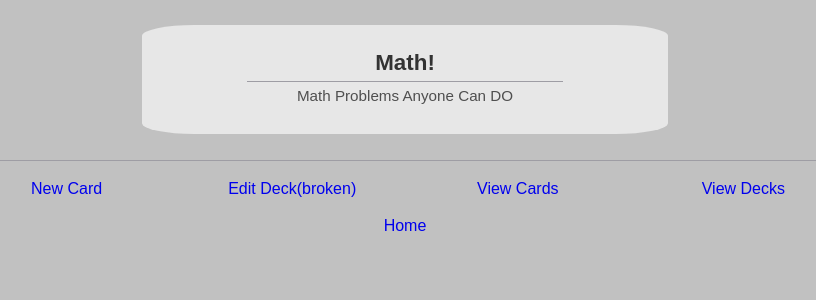
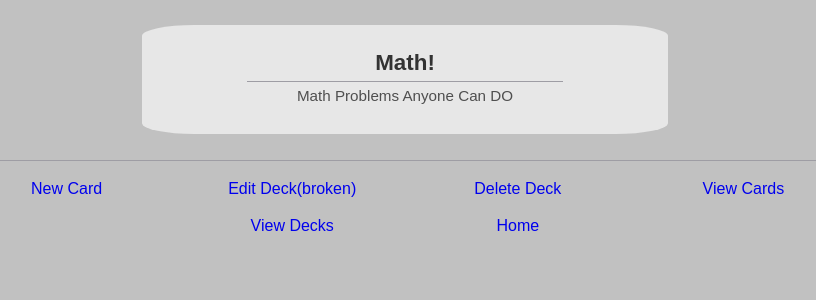
Before and after one commit to Momentum-Team-19/django-duplex-the-code-breakers, a Django app: page /deck/detail/1 in a window 1280 px wide. Shown: the part 100-400 px from the top of the page, without its empty margins (235-1051 px from the left). Run offline with Django 4.2, Linux system fonts and the light colour scheme; a user stored in the database is signed in; data comes from the database, SQL or seed files in the repository; both versions use the stored data as it was after the commit.

Commit message:
cards list broken

```diff
--- a/config/urls.py
+++ b/config/urls.py
@@ -25,9 +25,10 @@ urlpatterns = [
     path("", views.homepage, name="homepage"),
     path("accounts/", include("registration.backends.simple.urls")),
     path('decks/new', views.create_deck, name='create_deck'),
-    path('card/new', views.create_card, name='create_card'),
+    path('card/new/<int:pk>', views.create_card, name='create_card'),
     path('decks/list', views.decks_list, name='list_decks'),
     path('deck/detail/<int:pk>', views.deck_details, name='deck_details'),
     path('cards/list/<int:pk>', views.cards_list, name='list_cards'),
     path('card/detail/<int:pk>', views.card_details, name='card_details'),
+    path('deck/delete/<int:pk>', views.deck_details, name='deck_delete'),
 ]
--- a/flashcards/templates/card_details.html
+++ b/flashcards/templates/card_details.html
@@ -22,8 +22,8 @@
                 <div class="titleBox">
                     <p class="titleText">Prompt: {{ card.prompt }}</h1>
                 </div>
-                <div class="descBox">
-                    <p class="descText">Answer: {{ card.answer }}</p>
+                <div>
+                    <p class="descText"></p>
                 </div>
             </div>
         </div>
--- a/flashcards/templates/deck_details.html
+++ b/flashcards/templates/deck_details.html
@@ -31,11 +31,14 @@
 
     <div class="footerContainer">
         <div class="footerOptions">
-            <a class="footerOption" href="{% url 'create_card' %}">
+            <a class="footerOption" href="{% url 'create_card' deck.pk %}">
                 <p class="footerOptionText">New Card</p>
             </a>
             <a class="footerOption" href="{% url 'list_decks' %}">
                 <p class="footerOptionText">Edit Deck(broken)</p>
+            </a>
+            <a class="footerOption" href="{% url 'deck_delete' deck.pk %}">
+                <p class="footerOptionText">Delete Deck</p>
             </a>
             <a class="footerOption" href="{% url 'list_cards' deck.pk %}">
                 <p class="footerOptionText">View Cards</p>
--- a/flashcards/templates/create_deck.html
+++ b/flashcards/templates/edit_deck.html
@@ -8,12 +8,12 @@
     <link rel="stylesheet" href="{% static 'style.css' %}">
     <link rel="stylesheet" href="{% static 'stylefx.css' %}">
     <link rel="shortcut icon" href="#">
-    <title>{% if logged_in %}Logout{% else %}Login{% endif %}</title>
+    <title>{% if form.instance.pk %}Edit Deck{% else %}New Deck{% endif %}</title>
 </head>
 
 <body>
     <header>
-        <h1 class="pageName">Make New Deck of Flashcards</h1>
+        <h1 class="pageName">{% if form.instance.pk %}Edit Deck{% else %}New Deck{% endif %}</h1>
     </header>
 
     <div class="createContainer">
--- a/flashcards/views.py
+++ b/flashcards/views.py
@@ -23,19 +23,20 @@ def create_deck(request):
             return redirect('list_decks')
     else:
         form = DeckForm()
-    return render(request, "create_deck.html", {'form': form})
+    return render(request, "edit_deck.html", {'form': form})
 
 
 @login_required
-def create_card(request):
+def create_card(request, pk):
+    deck = get_object_or_404(Deck, pk=pk)
     if request.method == 'POST':
         form = CardForm(request.POST)
         if form.is_valid():
             form.save()
-            return redirect('homepage')
+            return redirect('deck_details', pk=deck.pk)
     else:
         form = CardForm()
-    return render(request, "create_card.html", {'form': form})
+    return render(request, "edit_card.html", {'form': form})
 
 
 @login_required
@@ -64,7 +65,7 @@ def deck_details(request, pk):
 @login_required
 def cards_list(request, pk):
     # deck = get_object_or_404(Deck, pk=pk)
-    cards = Card.objects.all()
+    cards = Card.objects.filter(Deck, pk=pk)
 
     return render(request, 'view_cards.html', {'cards': cards})
 
@@ -74,3 +75,23 @@ def card_details(request, pk):
     card = get_object_or_404(Card, pk=pk)
 
     return render(request, 'card_details.html', {'card': card})
+
+
+@login_required
+def delete_card(request, pk):
+    card = get_object_or_404(Card, pk=pk)
+
+    if request.method == 'POST':
+        card.delete()
+        return redirect('view_cards', pk=card.deck.id)
+    return render(request, 'confirm_delete.html', {'card': card})
+
+
+@login_required
+def delete_deck(request, pk):
+    deck = get_object_or_404(Deck, pk=pk)
+
+    if request.method == 'POST':
+        deck.delete()
+        return redirect('view_decks')
+    return render(request, 'confirm_delete.html', {'deck': deck})
```
Also changed, not shown: flashcards/templates/confirm_delete.html (added, +30 -0 lines), db.sqlite3, flashcards/templates/edit_card.html (renamed from flashcards/templates/create_card.html).
